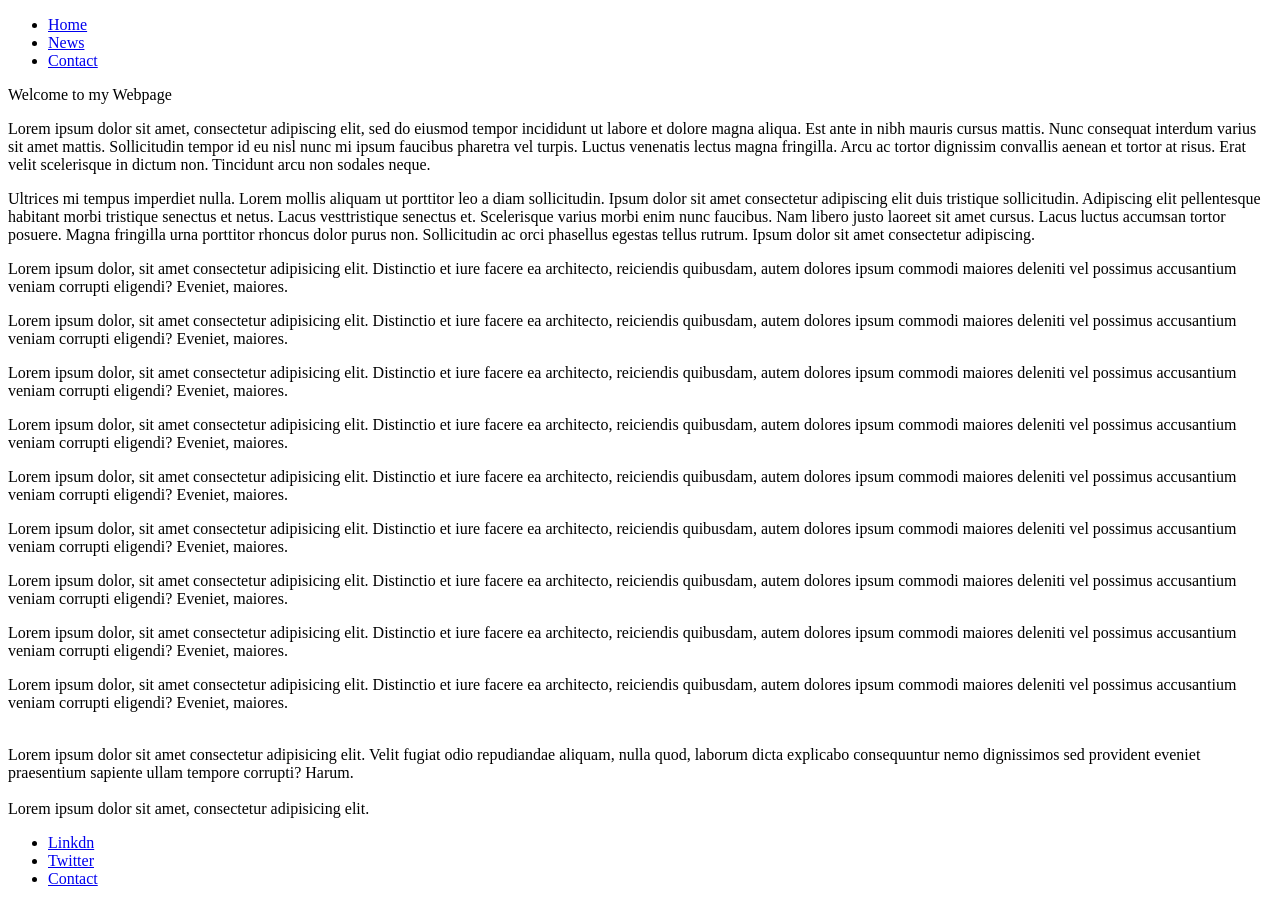
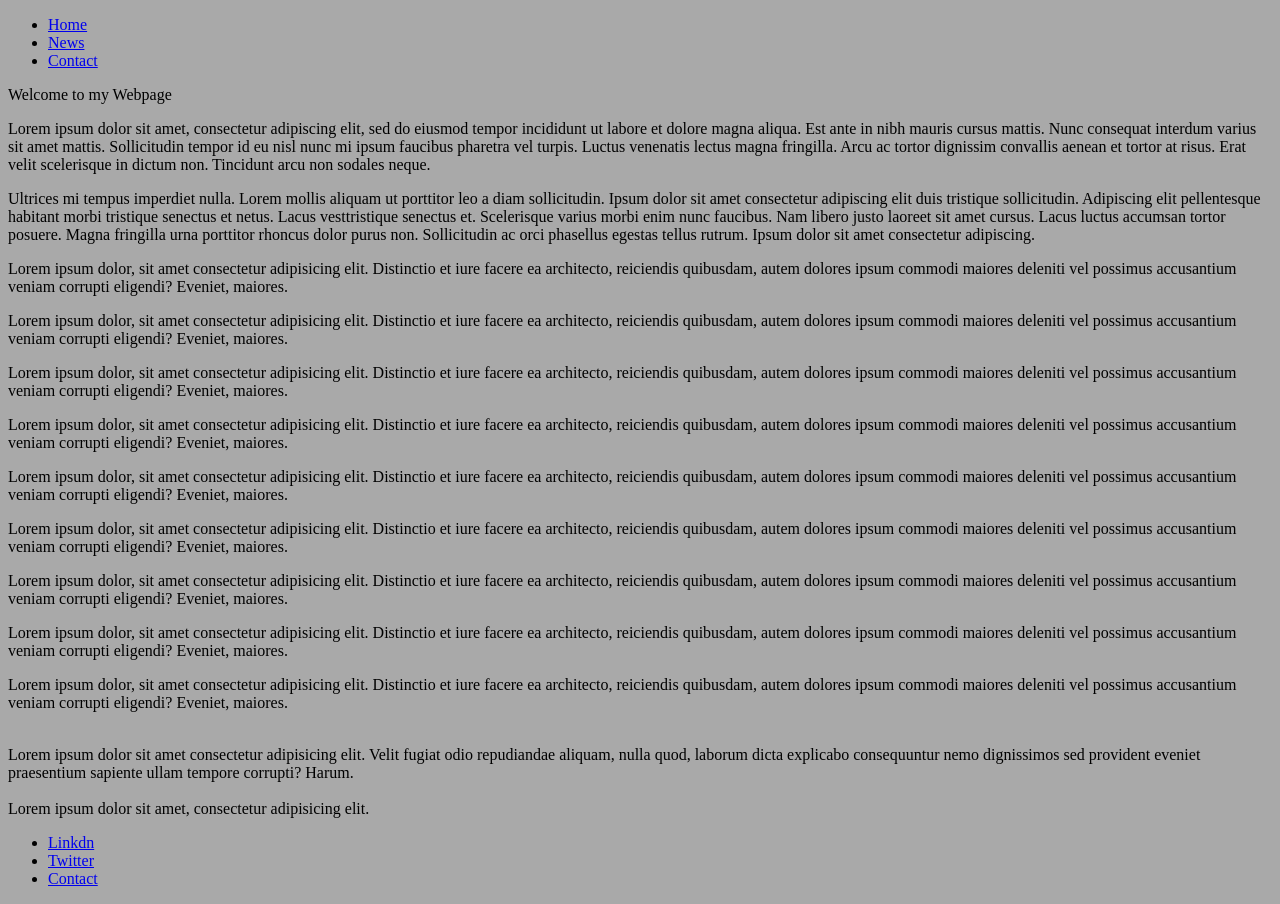
Before and after one commit to jreynoso1/w4b-nepts, a plain HTML site: page day6/index.html in a window 1280 px wide. Drawn offline with Linux system fonts and the light colour scheme; files that its build step writes are made by us from their sources.

Commit message:
updated background color

```diff
--- a/day7/CSS/styles.css
+++ b/day7/CSS/styles.css
@@ -1,3 +1,7 @@
 h1 {
     color: red;
 }
+
+body {
+    background-color: darkgray;
+}
```
Also changed, not shown: day7/github-practice/index.html (+1 -0 lines).
